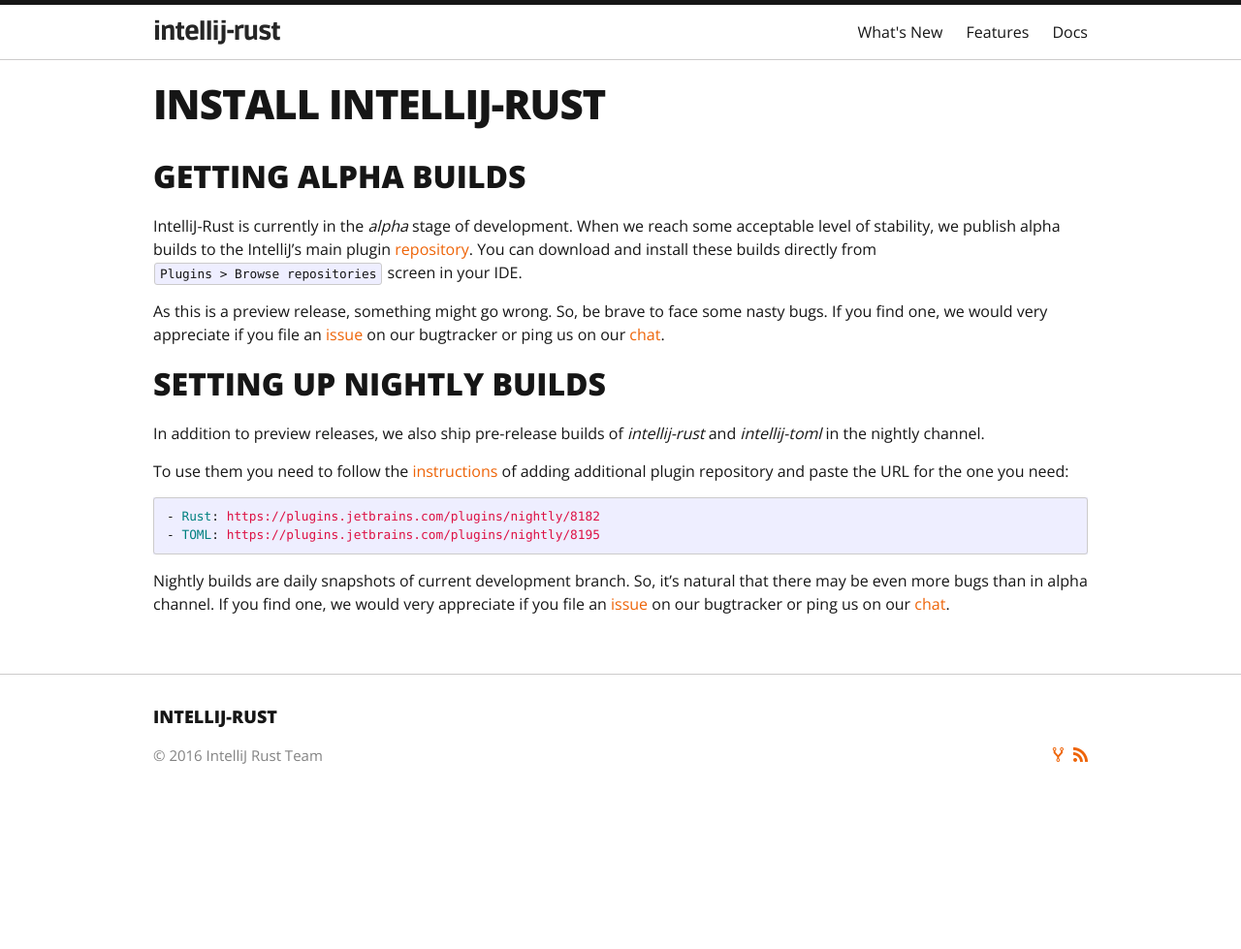
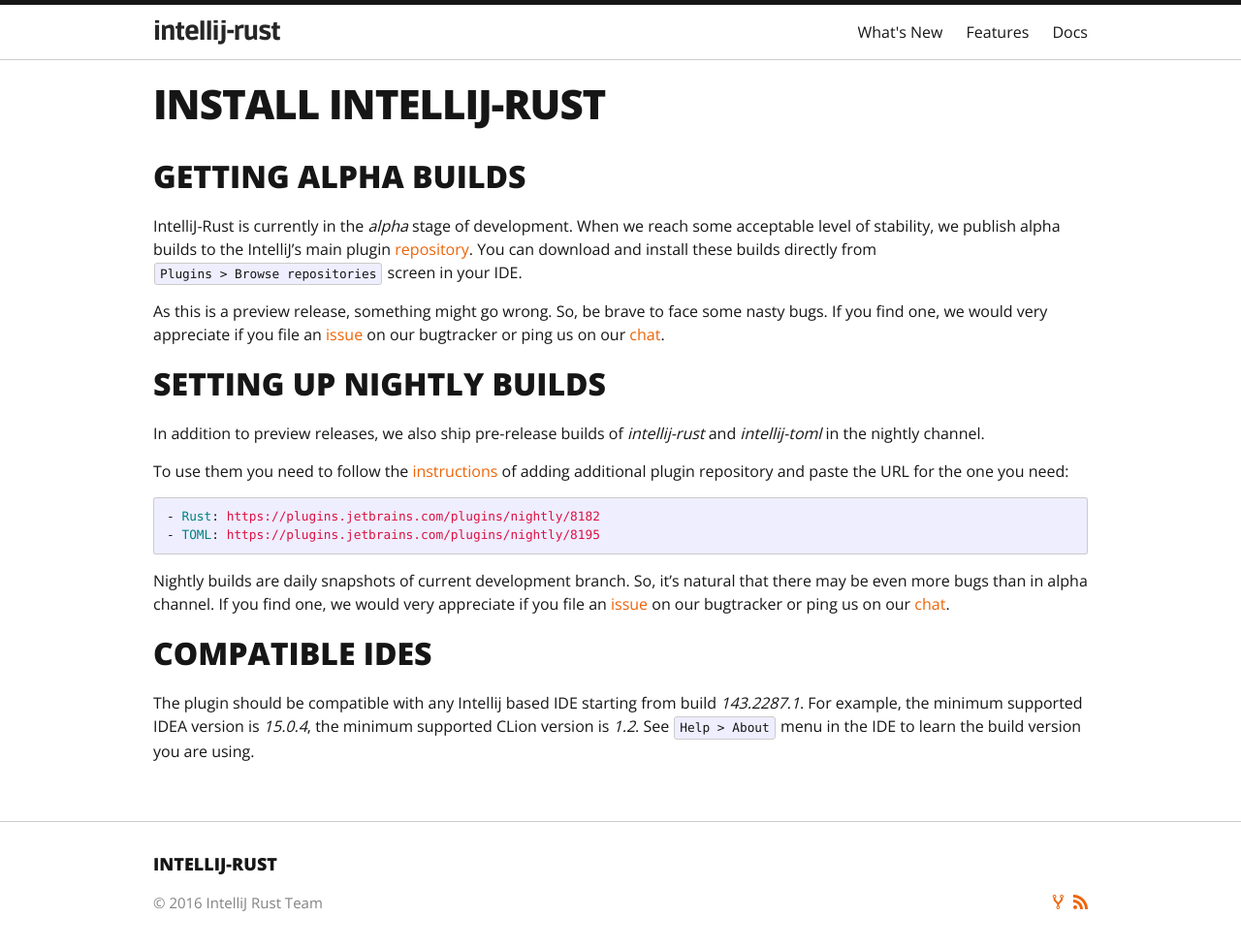
Before and after one commit to intellij-rust/intellij-rust.github.io, a Jekyll site: the page built from install.markdown, in a window 1280 px wide and 1002 px high. Shown: the top 979 px of the window at 97% size. Built offline with Jekyll 4.4.1, drawn with Linux system fonts in a browser that asks for light colours; some web fonts are replaced.

Commit message:
add "Compatible IDEs" section to install page fixes #13

```diff
--- a/install.markdown
+++ b/install.markdown
@@ -31,3 +31,10 @@
 more bugs than in alpha channel. If you find one, we would very appreciate if you file an
 [issue](https://github.com/intellij-rust/intellij-rust/issues) on our bugtracker or ping us on our
 [chat](https://gitter.im/intellij-rust/intellij-rust).
+
+## Compatible IDEs
+
+The plugin should be compatible with any Intellij based IDE starting from build
+_143.2287.1_. For example, the minimum supported IDEA version is _15.0.4_, the
+minimum supported CLion version is _1.2_. See `Help > About` menu in the IDE to
+learn the build version you are using.
```
